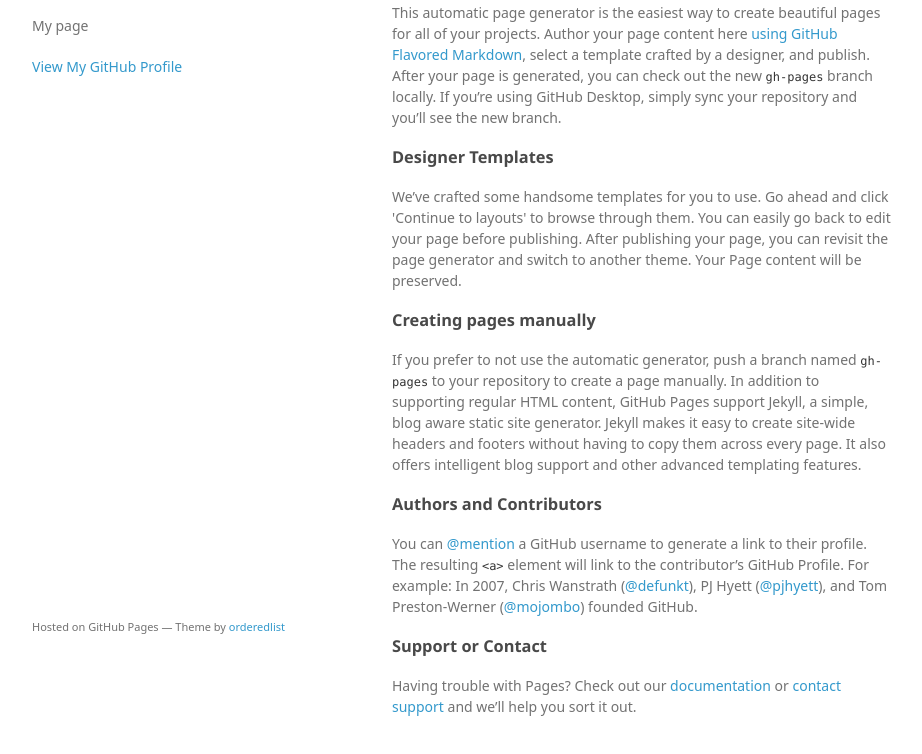
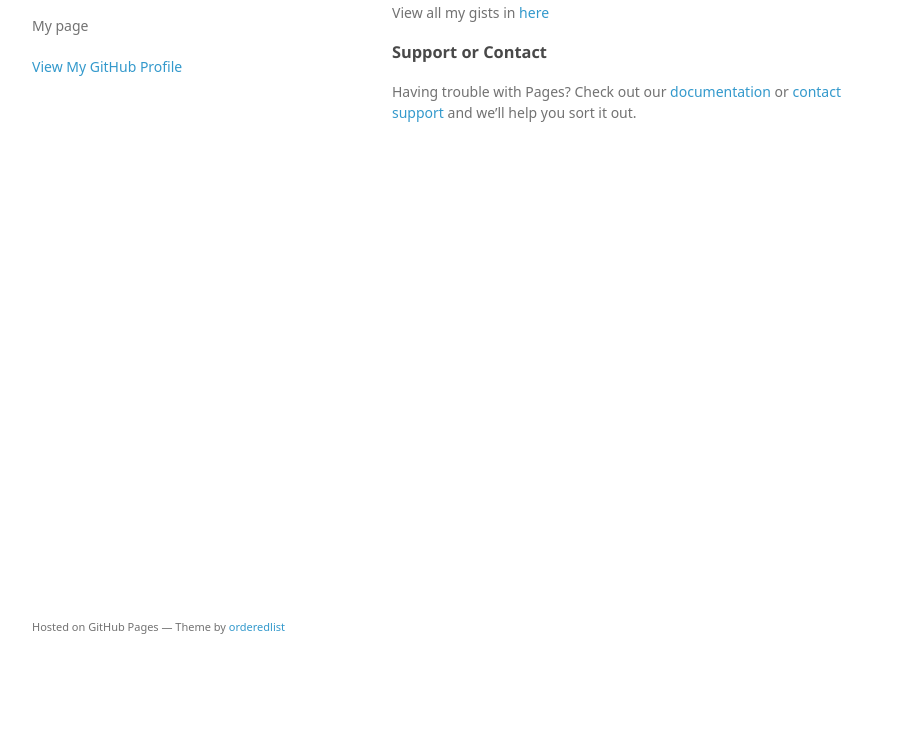
Before and after one commit to quyendx/quyendx.github.io, a plain HTML site: page index.html in a window 1280 px wide. Shown: the part 94-848 px from the top of the page, without its empty margins (178-1100 px from the left). After the commit the page ends 800 px from the top, so only its background shows below. Drawn offline with Linux system fonts and the light colour scheme; a web font is replaced by a local one.

Commit message:
Add my gists link

```diff
--- a/index.html
+++ b/index.html
@@ -26,22 +26,7 @@
         <h3>
 <a id="welcome-to-github-pages" class="anchor" href="#welcome-to-github-pages" aria-hidden="true"><span aria-hidden="true" class="octicon octicon-link"></span></a>Welcome to GitHub Pages.</h3>
 
-<p>This automatic page generator is the easiest way to create beautiful pages for all of your projects. Author your page content here <a href="https://guides.github.com/features/mastering-markdown/">using GitHub Flavored Markdown</a>, select a template crafted by a designer, and publish. After your page is generated, you can check out the new <code>gh-pages</code> branch locally. If you’re using GitHub Desktop, simply sync your repository and you’ll see the new branch.</p>
-
-<h3>
-<a id="designer-templates" class="anchor" href="#designer-templates" aria-hidden="true"><span aria-hidden="true" class="octicon octicon-link"></span></a>Designer Templates</h3>
-
-<p>We’ve crafted some handsome templates for you to use. Go ahead and click 'Continue to layouts' to browse through them. You can easily go back to edit your page before publishing. After publishing your page, you can revisit the page generator and switch to another theme. Your Page content will be preserved.</p>
-
-<h3>
-<a id="creating-pages-manually" class="anchor" href="#creating-pages-manually" aria-hidden="true"><span aria-hidden="true" class="octicon octicon-link"></span></a>Creating pages manually</h3>
-
-<p>If you prefer to not use the automatic generator, push a branch named <code>gh-pages</code> to your repository to create a page manually. In addition to supporting regular HTML content, GitHub Pages support Jekyll, a simple, blog aware static site generator. Jekyll makes it easy to create site-wide headers and footers without having to copy them across every page. It also offers intelligent blog support and other advanced templating features.</p>
-
-<h3>
-<a id="authors-and-contributors" class="anchor" href="#authors-and-contributors" aria-hidden="true"><span aria-hidden="true" class="octicon octicon-link"></span></a>Authors and Contributors</h3>
-
-<p>You can <a href="https://help.github.com/articles/basic-writing-and-formatting-syntax/#mentioning-users-and-teams" class="user-mention">@mention</a> a GitHub username to generate a link to their profile. The resulting <code>&lt;a&gt;</code> element will link to the contributor’s GitHub Profile. For example: In 2007, Chris Wanstrath (<a href="https://github.com/defunkt" class="user-mention">@defunkt</a>), PJ Hyett (<a href="https://github.com/pjhyett" class="user-mention">@pjhyett</a>), and Tom Preston-Werner (<a href="https://github.com/mojombo" class="user-mention">@mojombo</a>) founded GitHub.</p>
+<p>View all my gists in <a href="https://gist.github.com/quyendx/">here</a>
 
 <h3>
 <a id="support-or-contact" class="anchor" href="#support-or-contact" aria-hidden="true"><span aria-hidden="true" class="octicon octicon-link"></span></a>Support or Contact</h3>
```
